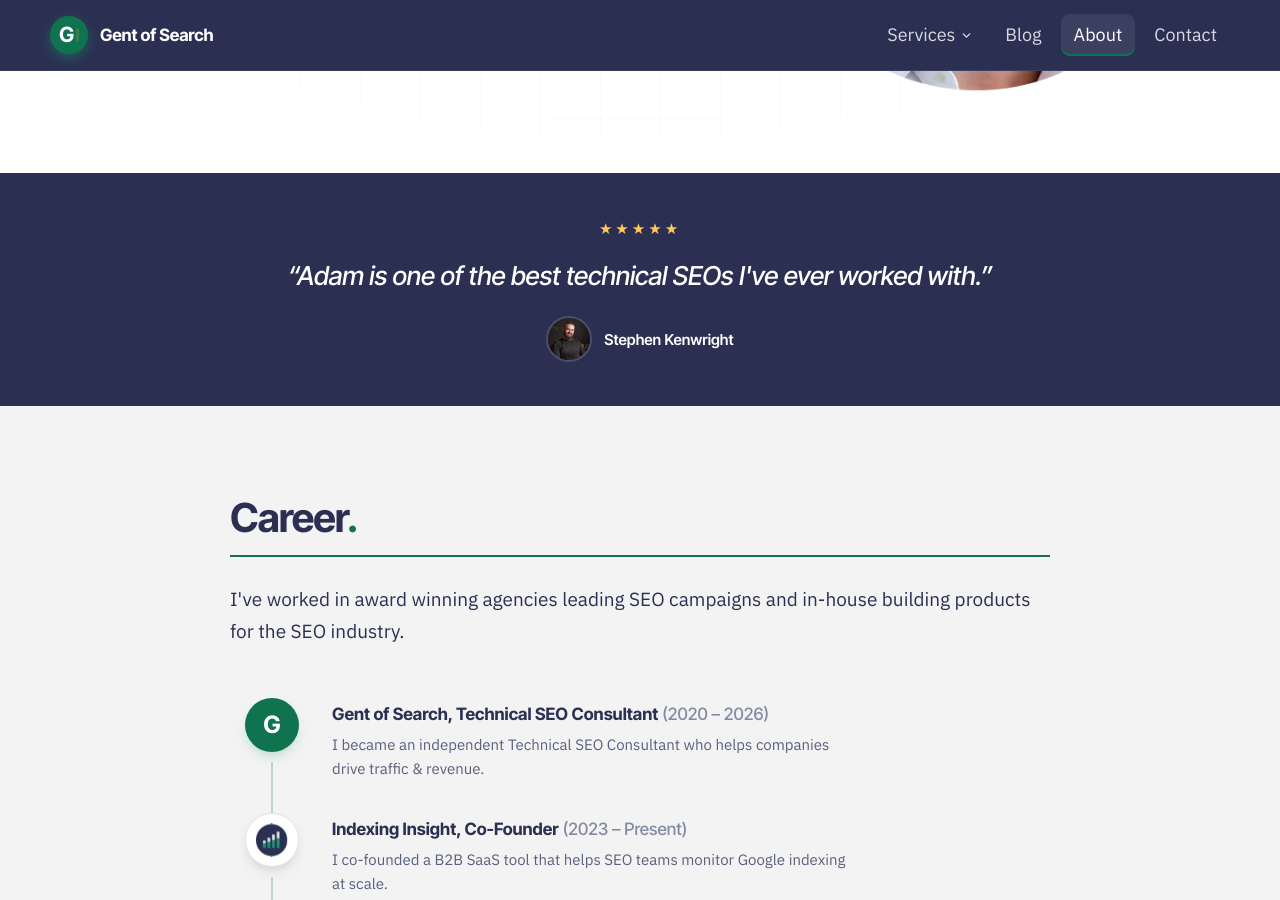
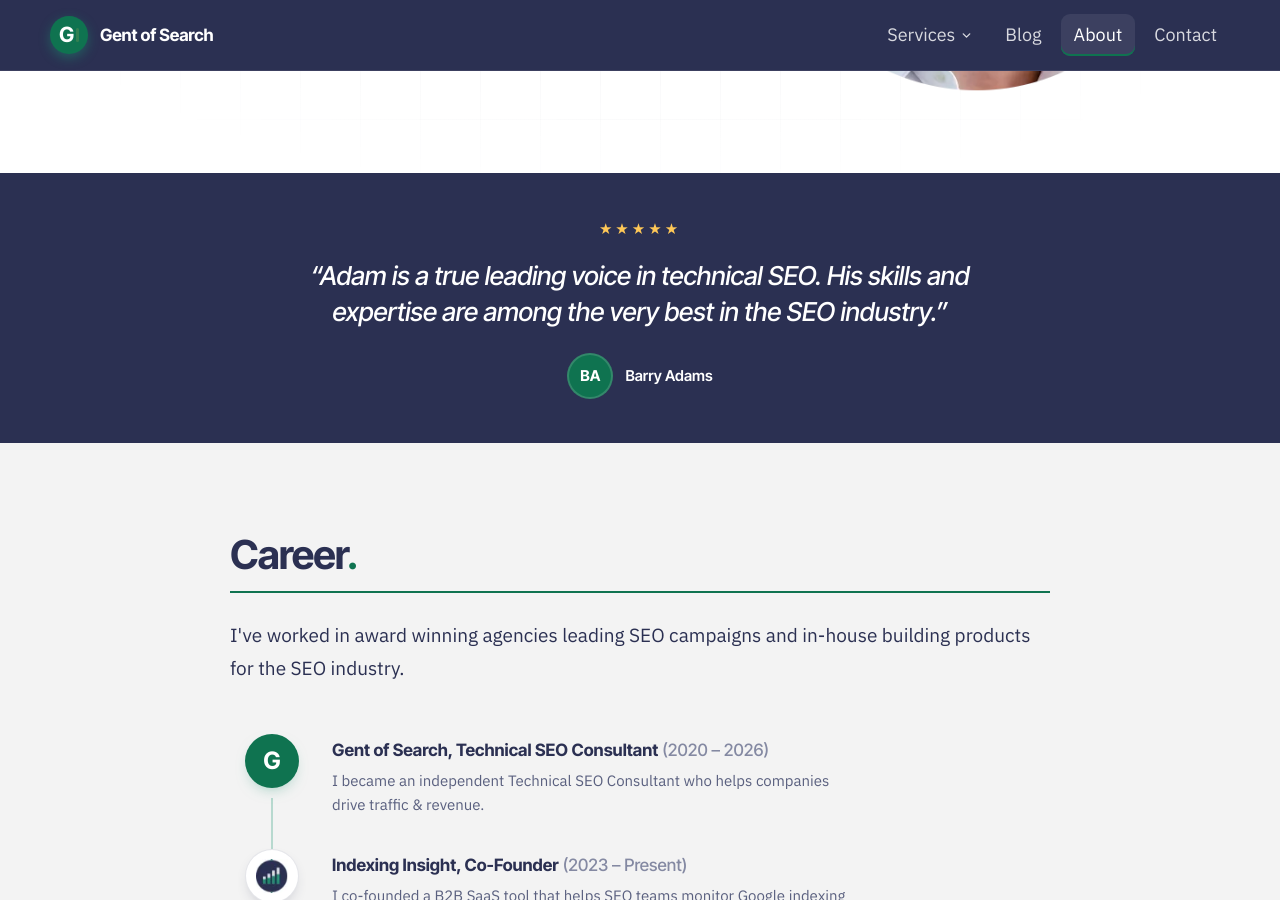
Before and after one commit to Gent-of-Search/gentofsearch.com, a Jekyll site: the page built from about.html, in a window 1280 px wide and 900 px high, scrolled down 492 px. Built offline with Jekyll 4.4.1, drawn with Linux system fonts in a browser that asks for light colours.

Commit message:
About testimonial: swap to Barry Adams quote (BA initials avatar, no photo on file)

```diff
--- a/about.html
+++ b/about.html
@@ -28,10 +28,10 @@ nav_active: about
 <div style="background:#2B3052; padding:44px 0;">
   <div style="width:min(820px,100% - 48px); margin:0 auto; display:flex; flex-direction:column; align-items:center; gap:18px; text-align:center;">
     <span style="color:#FFC857; letter-spacing:3px; font-size:15px;">★★★★★</span>
-    <p style="font-family:'Inter Tight',sans-serif; font-weight:500; font-style:italic; font-size:clamp(20px,2.4vw,26px); line-height:1.4; letter-spacing:-0.01em; color:#FFFFFF; max-width:720px; margin:0;">&ldquo;Adam is one of the best technical SEOs I've ever worked with.&rdquo;</p>
+    <p style="font-family:'Inter Tight',sans-serif; font-weight:500; font-style:italic; font-size:clamp(20px,2.4vw,26px); line-height:1.4; letter-spacing:-0.01em; color:#FFFFFF; max-width:720px; margin:0;">&ldquo;Adam is a true leading voice in technical SEO. His skills and expertise are among the very best in the SEO industry.&rdquo;</p>
     <div style="display:inline-flex; align-items:center; gap:12px; margin-top:4px;">
-      <img width="120" height="120" loading="lazy" src="{{ '/testimonial-avatars/stephen-kenwright.webp' | relative_url }}" alt="Stephen Kenwright" style="width:46px; height:46px; border-radius:50%; object-fit:cover; flex-shrink:0; border:2px solid rgba(255,255,255,0.15);">
-      <span style="color:#FFFFFF; font-size:15px; font-weight:600; font-family:'Inter Tight',sans-serif;">Stephen Kenwright</span>
+      <span style="width:46px; height:46px; border-radius:50%; background:#0F7350; display:grid; place-items:center; flex-shrink:0; border:2px solid rgba(255,255,255,0.15);"><span style="font-family:'Inter Tight',sans-serif; font-weight:700; font-size:15px; color:#FFFFFF;">BA</span></span>
+      <span style="color:#FFFFFF; font-size:15px; font-weight:600; font-family:'Inter Tight',sans-serif;">Barry Adams</span>
     </div>
   </div>
 </div>
```
